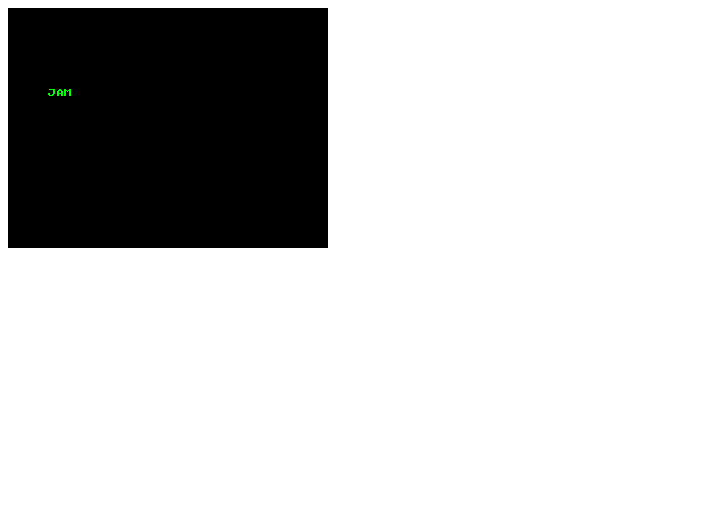
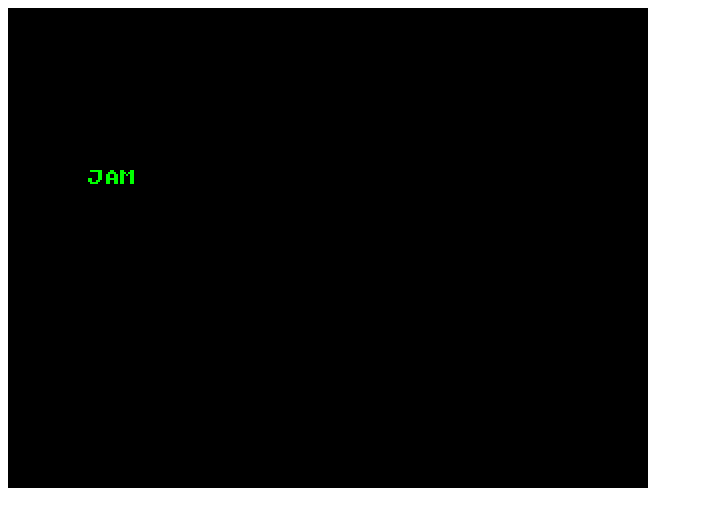
Before and after one commit to jcartledge/textmode, a plain HTML site: page index.html in a window 1280 px wide. Shown: the whole page, without its empty margins (0-703 px from the left). Drawn offline with Linux system fonts and the light colour scheme.

Commit message:
Added scaled pixels.

```diff
--- a/index.html
+++ b/index.html
@@ -1,11 +1,7 @@
-<canvas id="canvas" width="320" height="240"></canvas>
+<canvas id="canvas" width="640" height="480"></canvas>
 <script>
 /**
 textmode
-
-define bitmap font -
-
-API:
 
 font.load
 font.save
@@ -19,23 +15,6 @@ moveTo
 printAt
 cls
 chr
-
-1st experiment:
-
-bitmap font load and render in canvas
-
-8x8
-
-
-2nd experiment:
-
-make the TextMode object, initialise it with a background colour
-
-const tm = new TextMode(ctx, {x, y, w, h, cw, ch})
-
-Implementation: write to a buffer and set the imagedata in a animframe
-this way we can dbl buffer etc
-
 */
 
 var font = [];
@@ -81,25 +60,40 @@ font[77] = [
 ];
 
 class TextMode {
-  constructor (ctx, x=0, y=0, pw=320, ph=240) {
+  constructor (ctx, x=0, y=0, pw=320, ph=240, scale=2) {
     this.ctx = ctx;
     this.x = x;
     this.y = y;
     this.pw = pw;
     this.ph = ph;
+    this.scale = scale;
+
+    // Font size is fixed for now. @FIXME.
     this.fw = 8;
     this.fh = 8;
+
+    // Number of chars across and down.
     this.tw = this.pw / this.fw;
     this.th = this.ph / this.fh;
+
+    // Total size in virtual (scaled) pixels.
     this.size = pw * ph;
+
+    // @FIXME this is pretty gross.
     this.font = font;
+
+    // Indexed color palette.
+    // Fg and bg refer to a palette index.
+    // Palette entries are arrays of RGBA.
     this.palette = [
       [0x00, 0x00, 0x00, 0xFF],
       [0x00, 0xFF, 0x00, 0xFF]
     ];
     this.bg = 0;
     this.fg = 1;
-    this.imgData = this.ctx.createImageData(this.pw, this.ph);
+
+    // Create the buffer, fill it with bg, and set up the render loop.
+    this.imgData = this.ctx.createImageData(this.pw * scale, this.ph * scale);
     this.cls();
     this._render();
   }
@@ -159,11 +153,23 @@ class TextMode {
     this.row = this.th - 1;
   }
 
+  /**
+   * Sets a virtual (scaled) pixel.
+   */
   _setPixel (pos, pixel) {
-    this.imgData.data[pos * 4 + 0] = pixel[0];
-    this.imgData.data[pos * 4 + 1] = pixel[1];
-    this.imgData.data[pos * 4 + 2] = pixel[2];
-    this.imgData.data[pos * 4 + 3] = pixel[3];
+    const scaledPos = pos * this.scale;
+    const scaledPw = this.scale * this.pw;
+    let _x, _y, _pos;
+    let _row = Math.floor(pos / this.pw);
+    for (_y = 0; _y < this.scale; _y++) {
+      for (_x = 0; _x < this.scale; _x++) {
+        _pos = scaledPos + ((_y + _row) * scaledPw) + _x;
+        this.imgData.data[_pos * 4 + 0] = pixel[0];
+        this.imgData.data[_pos * 4 + 1] = pixel[1];
+        this.imgData.data[_pos * 4 + 2] = pixel[2];
+        this.imgData.data[_pos * 4 + 3] = pixel[3];
+      }
+    }
   }
 
   _render () {
@@ -174,7 +180,7 @@ class TextMode {
 
 const canvas = document.getElementById('canvas');
 const ctx = canvas.getContext('2d');
-const tm = new TextMode(ctx);
+var tm = new TextMode(ctx);
 tm.moveTo(10,5);
 tm.print('JAM');
 
```
